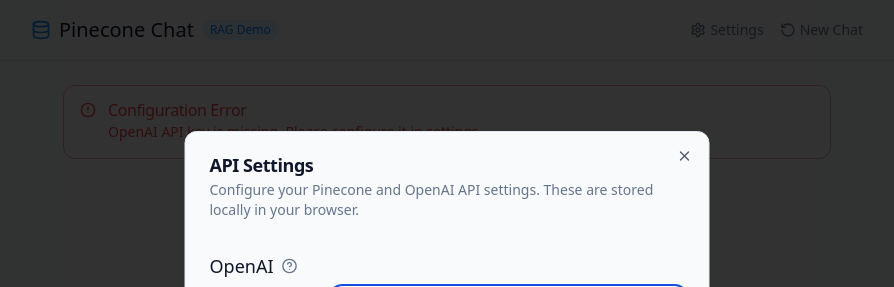
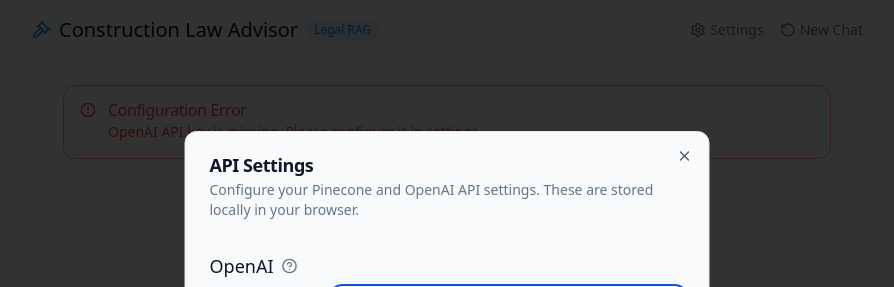
Before and after one commit to mrshehzad1/chatgpt-pinecone-converse, a React (Vite) app: page / in a window 1280 px wide. Shown: the top 287 px of the page, without its empty margins (193-1087 px from the left). Built offline with nearby package versions, Linux system fonts and the light colour scheme.

Commit message:
Refactor: Update app title and conversation starters
Update the app title and conversation starters to be more relevant to construction laws.

```diff
--- a/src/components/Header.tsx
+++ b/src/components/Header.tsx
@@ -1,7 +1,7 @@
 
 import React, { useState } from 'react';
 import { resetConversation } from '@/services/api';
-import { RotateCcw, Database, Settings } from 'lucide-react';
+import { RotateCcw, Gavel, Settings } from 'lucide-react';
 import { useToast } from '@/components/ui/use-toast';
 import SettingsDialog from './SettingsDialog';
 
@@ -27,10 +27,10 @@ const Header: React.FC<HeaderProps> = ({ onResetConversation }) => {
     <header className="sticky top-0 z-50 backdrop-blur-lg bg-background/80 border-b border-border py-4 px-6">
       <div className="container max-w-4xl mx-auto flex justify-between items-center">
         <div className="flex items-center space-x-2">
-          <Database className="h-5 w-5 text-primary animate-pulse-subtle" />
-          <h1 className="text-xl font-medium">Pinecone Chat</h1>
+          <Gavel className="h-5 w-5 text-primary animate-pulse-subtle" />
+          <h1 className="text-xl font-medium">Construction Law Advisor</h1>
           <div className="ml-2 px-2 py-0.5 bg-primary/10 text-primary text-xs rounded-full">
-            RAG Demo
+            Legal RAG
           </div>
         </div>
 
--- a/src/pages/Index.tsx
+++ b/src/pages/Index.tsx
@@ -5,7 +5,7 @@ import { ChatMessage as ChatMessageType } from '@/types';
 import ChatMessage from '@/components/ChatMessage';
 import ChatInput from '@/components/ChatInput';
 import Header from '@/components/Header';
-import { Bot, Sparkles, Settings, AlertCircle } from 'lucide-react';
+import { Bot, Gavel, Settings, AlertCircle } from 'lucide-react';
 import { useToast } from '@/components/ui/use-toast';
 import { getOpenAIApiKey } from '@/config/openai';
 import { PINECONE_CONFIG, testPineconeConnection } from '@/config/pinecone';
@@ -193,11 +193,11 @@ const Index = () => {
           {messages.length === 0 ? (
             <div className="flex-1 flex flex-col items-center justify-center text-center px-4">
               <div className="w-16 h-16 rounded-full bg-primary/10 flex items-center justify-center mb-6">
-                <Sparkles className="h-8 w-8 text-primary animate-pulse-subtle" />
+                <Gavel className="h-8 w-8 text-primary animate-pulse-subtle" />
               </div>
-              <h2 className="text-2xl font-medium mb-2">Welcome to Pinecone Chat</h2>
+              <h2 className="text-2xl font-medium mb-2">Welcome to Construction Law Advisor</h2>
               <p className="text-muted-foreground max-w-md mb-8">
-                Ask me anything about vector databases, semantic search, or how to build AI applications with Pinecone.
+                Ask me anything about construction regulations, building codes, contract law, or liability issues related to the construction industry.
               </p>
 
               {(!getOpenAIApiKey() || !PINECONE_CONFIG.apiKey || !PINECONE_CONFIG.indexName) && (
@@ -212,10 +212,10 @@ const Index = () => {
 
               <div className="grid grid-cols-1 md:grid-cols-2 gap-3 w-full max-w-lg">
                 {[
-                  "What is a vector database?",
-                  "How does Pinecone work?",
-                  "Explain semantic search.",
-                  "How to use OpenAI with Pinecone?"
+                  "What are the key construction contract regulations?",
+                  "Explain liability in construction accidents.",
+                  "What permits are required for commercial buildings?",
+                  "Summarize construction labor laws."
                 ].map((suggestion, i) => (
                   <button
                     key={i}
```
